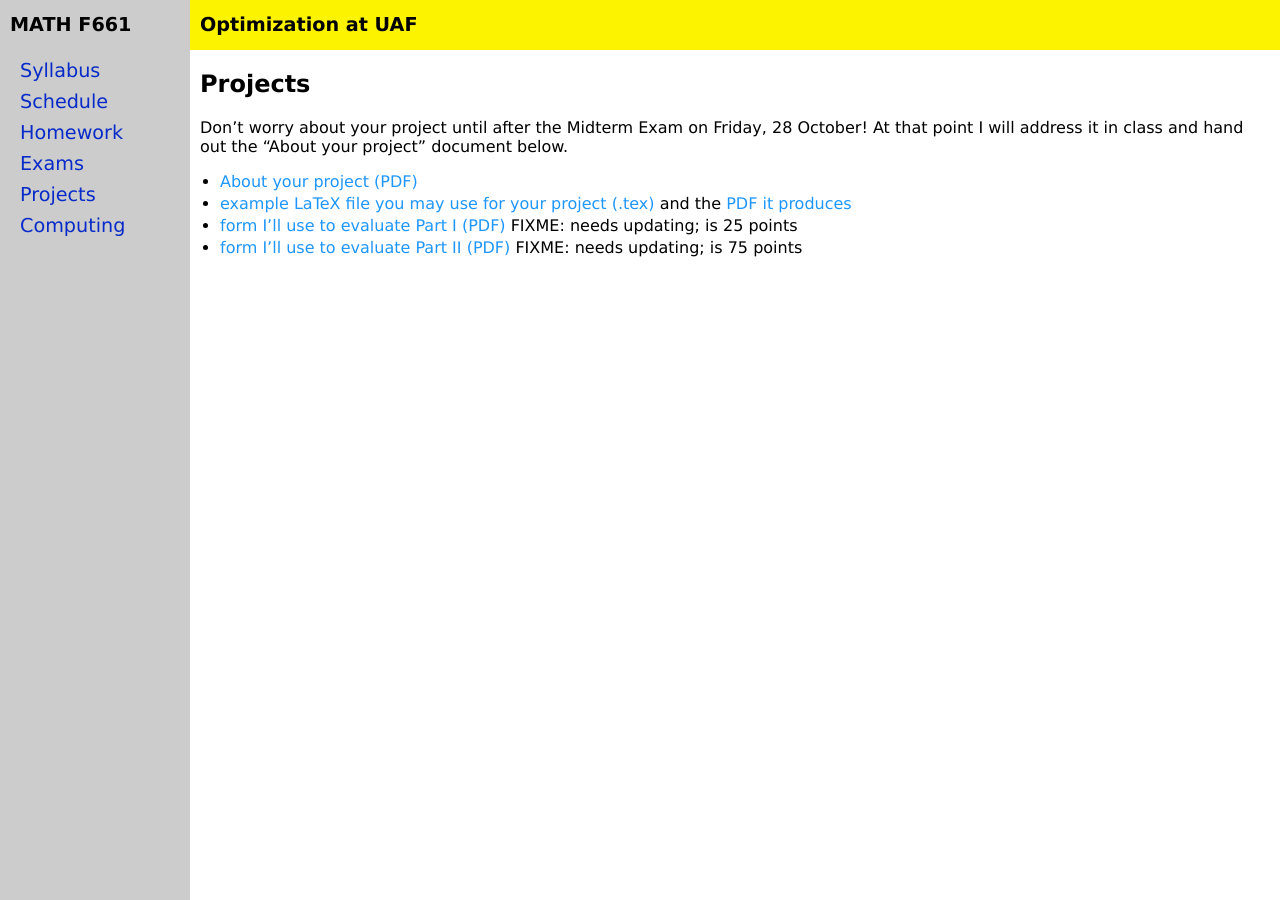
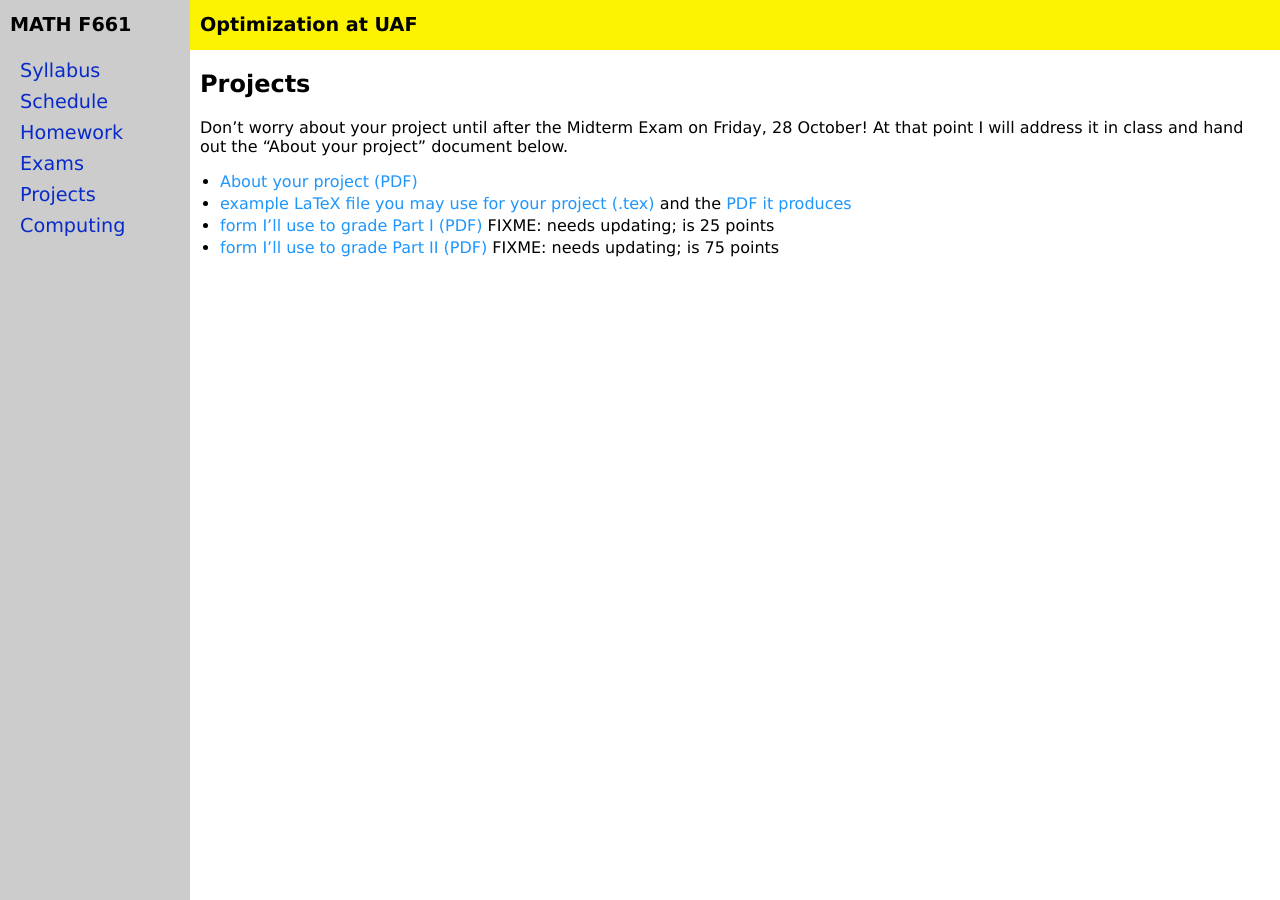
Before and after one commit to bueler/opt, a Jekyll site: the page built from projects.md, in a window 1280 px wide. Built offline with Jekyll 4.4.1, drawn with Linux system fonts in a browser that asks for light colours.

Commit message:
"grade" is clearer than "evaluate"

```diff
--- a/projects.md
+++ b/projects.md
@@ -9,5 +9,5 @@ Don't worry about your project until after the Midterm Exam on Friday, 28 Octobe
 
   * [About your project (PDF)](assets/projects/description.pdf)
   * [example LaTeX file you may use for your project (.tex)](assets/projects/blank.tex) and the [PDF it produces](assets/projects/blank.pdf)
-  * [form I'll use to evaluate Part I (PDF)](assets/projects/rubricI.pdf)  FIXME: needs updating; is 25 points
-  * [form I'll use to evaluate Part II (PDF)](assets/projects/rubricII.pdf)  FIXME: needs updating; is 75 points
+  * [form I'll use to grade Part I (PDF)](assets/projects/rubricI.pdf)  FIXME: needs updating; is 25 points
+  * [form I'll use to grade Part II (PDF)](assets/projects/rubricII.pdf)  FIXME: needs updating; is 75 points
```
